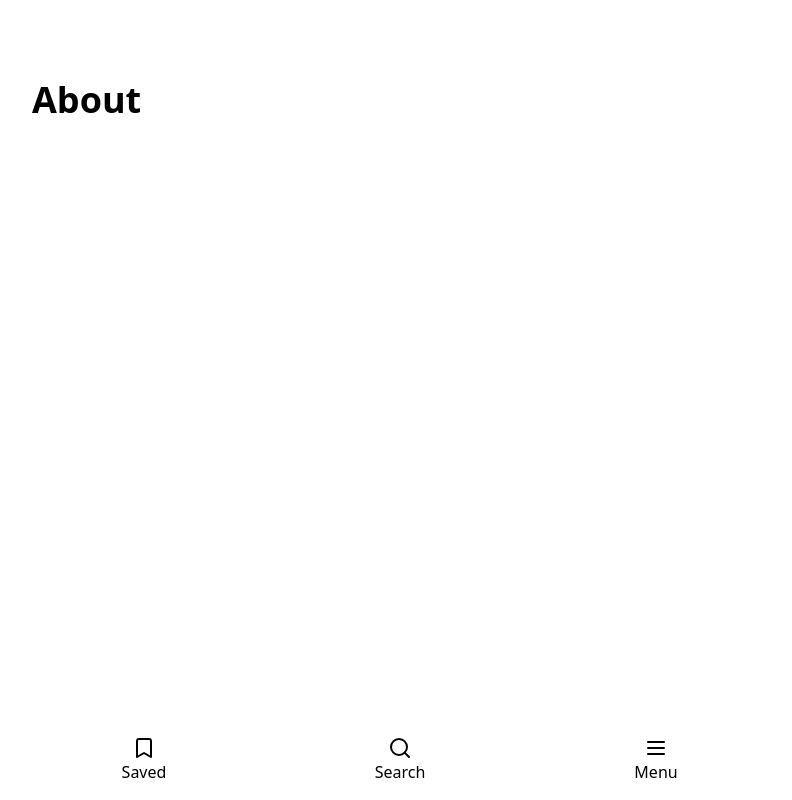
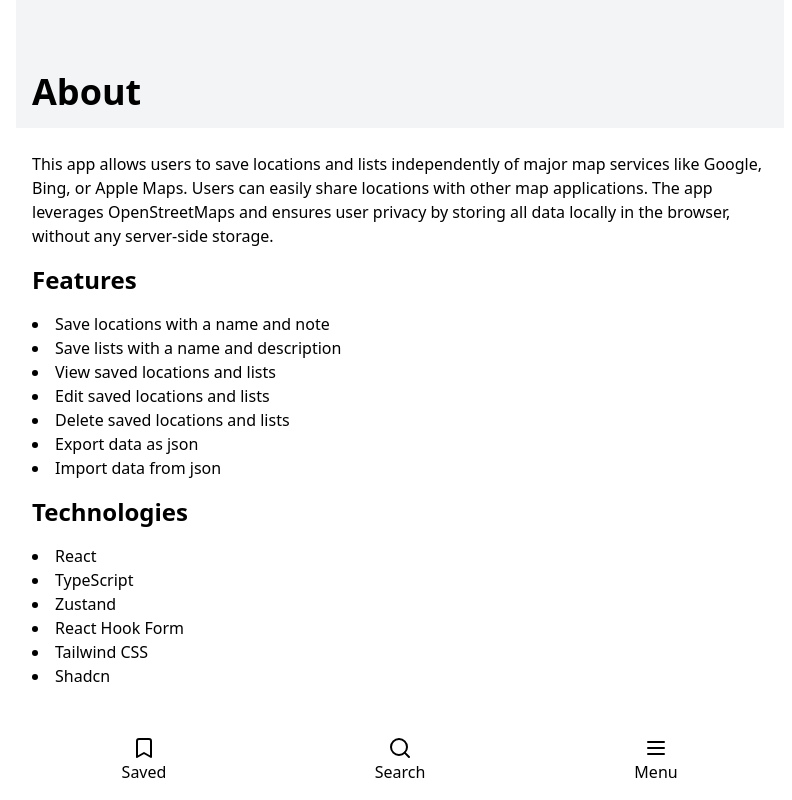
Before and after one commit to krishnaanaril/pin-board, a React (Vite) app: page /about in a window 1280 px wide. Shown: the whole page, without its empty margins (240-1032 px from the left). Built offline with nearby package versions, Linux system fonts and the light colour scheme.

Commit message:
feat: enhance About component with detailed app description, features, and technologies

```diff
--- a/src/components/About.tsx
+++ b/src/components/About.tsx
@@ -2,8 +2,38 @@ import PageHeader from "./PageHeader";
 
 function About() {
     return (
-        <div className="block h-full w-screen overflow-y-scroll">
+        <div className="block h-full">
             <PageHeader headerText="About" />
+            <article>
+                <section className="px-4 py-2">
+                    <p className="mt-4">
+                        This app allows users to save locations and lists independently of major map services like Google, Bing, or Apple Maps. Users can easily share locations with other map applications. The app leverages OpenStreetMaps and ensures user privacy by storing all data locally in the browser, without any server-side storage.
+                    </p>
+                </section>
+                <section className="px-4 py-2">
+                    <h2 className="text-2xl font-bold">Features</h2>
+                    <ul className="list-disc list-inside mt-4">
+                        <li>Save locations with a name and note</li>
+                        <li>Save lists with a name and description</li>
+                        <li>View saved locations and lists</li>
+                        <li>Edit saved locations and lists</li>
+                        <li>Delete saved locations and lists</li>
+                        <li>Export data as json</li>
+                        <li>Import data from json</li>
+                    </ul>
+                </section>
+                <section className="px-4 py-2">
+                    <h2 className="text-2xl font-bold">Technologies</h2>
+                    <ul className="list-disc list-inside mt-4">
+                        <li>React</li>
+                        <li>TypeScript</li>
+                        <li>Zustand</li>
+                        <li>React Hook Form</li>
+                        <li>Tailwind CSS</li>
+                        <li>Shadcn</li>
+                    </ul>
+                </section>
+            </article>
         </div>
     )
 }
--- a/src/components/PageHeader.tsx
+++ b/src/components/PageHeader.tsx
@@ -1,6 +1,6 @@
 function PageHeader({ headerText, children }: { headerText: string, children?: React.ReactNode }) {
     return (
-        <header className="h-32 flex flex-col-reverse pl-4 pb-2">
+        <header className="h-32 flex flex-col-reverse pl-4 pb-4 bg-gray-100">
             <div className="flex flex-row justify-between">
                 <h1 className="text-4xl font-bold">{headerText}</h1>
                 <div className="pr-4">
```
